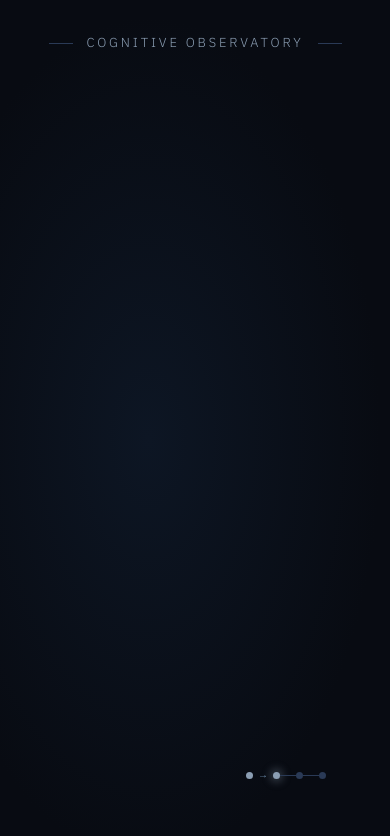
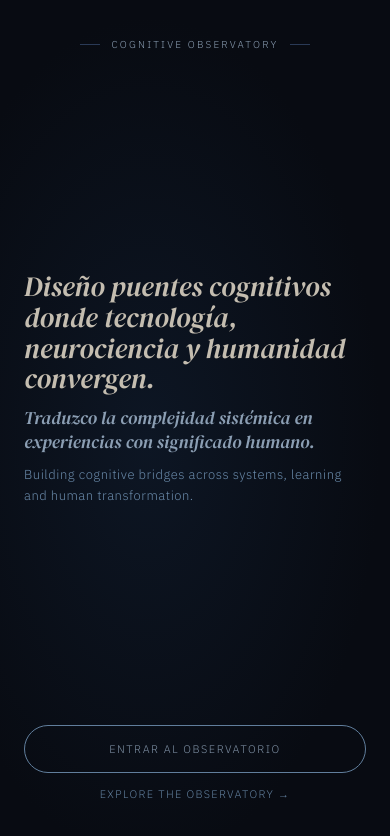
Before and after one commit to 0Wenn0/cognitive-observatory, a Next.js app: page / in a window 390 px wide. Shown: the top 836 px of the page. Built offline with nearby package versions, Linux system fonts and the light colour scheme.

Commit message:
feat: MobileHero — componente editorial separado para mobile

```diff
--- a/app/globals.css
+++ b/app/globals.css
@@ -6,8 +6,6 @@
    Todos los valores tienen respaldo científico documentado.
    NO modificar sin consultar la Columna Vertebral v3.2
 ════════════════════════════════════════════════════ */
-
-@import url('https://fonts.googleapis.com/css2?family=DM+Serif+Display:ital@0;1&family=DM+Sans:wght@300;400;500&family=IBM+Plex+Sans:wght@300;400;500&display=swap');
 
 :root {
 
--- a/components/hero/HeroSection.tsx
+++ b/components/hero/HeroSection.tsx
@@ -1,5 +1,5 @@
 'use client';
-
+import MobileHero from '@/components/hero/MobileHero';
 import { useEffect, useRef, useState } from 'react';
 import { motion, AnimatePresence } from 'framer-motion';
 import { HERO_CONTENT, HERO_SCENES } from '@/lib/content';
@@ -19,6 +19,8 @@ export default function HeroSection() {
   const [showHint, setShowHint]             = useState(false);
   const [hoverPrimary, setHoverPrimary]     = useState(false);
   const [hoverSecondary, setHoverSecondary] = useState(false);
+  const [isMobile, setIsMobile] = useState(false);
+  const [mounted, setMounted]   = useState(false);
   const nextActionRef                       = useRef<() => void>(() => {});
   const timeoutsRef                         = useRef<NodeJS.Timeout[]>([]);
 
@@ -58,8 +60,7 @@ const step4 = () => {
     };
 
     // FASE PRE-FINAL — destello amarillo único.
-    // Un evento, no un estado continuo — por eso tiene
-    // mayor impacto narrativo que un pulso repetido.
+    // Un evento, no un estado continuo — por eso tiene mayor impacto narrativo que un pulso repetido.
     // Zeki (1993): #C8A84B detectado en <200ms en fondos oscuros.
     // Respuesta de orientación involuntaria — el sistema visual
     // lo detecta antes de que la conciencia intervenga.
@@ -125,7 +126,18 @@ const step4 = () => {
   // eslint-disable-next-line react-hooks/exhaustive-deps
   }, []);
 
-  // BYPASS — el clic adelanta la acción pendiente.
+
+  // Detecta mobile en tiempo real sin afectar desktop.
+  // Se actualiza si el usuario rota el dispositivo.
+  // Apple HIG (2023): contenido visible sin scroll en mobile.
+  useEffect(() => {
+    const checkMobile = () => setIsMobile(window.innerWidth <= 430);
+    checkMobile();
+    setMounted(true);
+    window.addEventListener('resize', checkMobile);
+    return () => window.removeEventListener('resize', checkMobile);
+  }, []);
+    // BYPASS — el clic adelanta la acción pendiente.
   // La siguiente fase sigue su ritmo natural hasta nuevo clic.
   // Nielsen (1994): respuesta inmediata al input del usuario
   // es fundamental para sensación de control y confianza.
@@ -176,7 +188,10 @@ const step4 = () => {
     transition: 'opacity 1.1s ease, transform 1.1s ease',
   });
 
+   if (!mounted) return null;
+   if (isMobile) return <MobileHero />;
   return (
+
     <section style={{
       position: 'relative',
       width: '100vw',
@@ -240,19 +255,10 @@ const step4 = () => {
           <span style={{ display: 'block', width: '24px', height: '0.5px', background: '#2a3a56' }} />
        </div>
 
-{/* DESTELLO ESTELAR — pulso contemplativo asimétrico
-            La curva de animación es intencional:
-            aparición lenta (0-30%) · pico brevísimo (30%) ·
-            disolución muy lenta (30-100%).
-            Como una estrella que emerge del oscuro y se disuelve
-            de vuelta en él — nunca "llega" ni "se va",
-            simplemente "es" y luego "deja de ser".
-            Referencia: Tarkovsky (Stalker, 1979) — la luz
-            en la Zona no tiene fuente identificable,
-            emerge del ambiente mismo.
-            Centro: 3px sólido — casi un punto matemático.
-            Gradiente: 4 capas concéntricas que se disuelven
-            hacia el negro. La luz ES el gradiente,
+{/* DESTELLO ESTELAR — pulso contemplativo asimétrico: La curva de animación es intencional: aparición lenta (0-30%) · pico brevísimo (30%) ·  disolución muy lenta (30-100%).
+            Como una estrella que emerge del oscuro y se disuelve de vuelta en él — nunca "llega" ni "se va", simplemente "es" y luego "deja de ser".
+            Referencia: Tarkovsky (Stalker, 1979) — la luz en la Zona no tiene fuente identificable, emerge del ambiente mismo.
+            Centro: 3px sólido — casi un punto matemático Gradiente: 4 capas concéntricas que se disuelven hacia el negro. La luz ES el gradiente,
             no el centro. */}
         <div style={{ height: '28px' }} />
         <AnimatePresence>
@@ -346,12 +352,8 @@ const step4 = () => {
       </div>
 
 
-      {/* HINT DE BYPASS — desaparece después de 3s
-          Aparece con la primera frase cuando el usuario
-          ya está orientado y listo para recibir instrucción.
-          Desaparece antes de que se vuelva ruido visual.
-          Csikszentmihalyi (1990): el exceso de instrucción
-          destruye la sensación de flujo y descubrimiento. */}
+      {/* HINT DE BYPASS — desaparece después de 3s Aparece con la primera frase cuando el usuario  ya está orientado y listo para recibir instrucción.
+          Desaparece antes de que se vuelva ruido visual. Csikszentmihalyi (1990): el exceso de instrucción  destruye la sensación de flujo y descubrimiento. */}
       <AnimatePresence>
         {showHint && (
           <motion.p
--- a/components/hero/MobileHero.tsx
+++ b/components/hero/MobileHero.tsx
@@ -4,36 +4,31 @@ import { useEffect, useRef, useState } from 'react';
 import { motion, AnimatePresence } from 'framer-motion';
 import { HERO_CONTENT } from '@/lib/content';
 
-// Componente mobile — experiencia contemplativa editorial.
+// MOBILE HERO — experiencia contemplativa editorial propia.
 // NO es una versión comprimida del hero desktop.
-// Es una experiencia propia, diseñada para viewport vertical.
-// ChatGPT Debug Summary (2026): hero desktop es cinematográfico
-// y widescreen — mobile debe ser "portable contemplative fragment".
+// Diseñada desde cero para viewport vertical móvil.
+// ChatGPT Debug Summary (2026): "a portable contemplative fragment"
+// vs "a compressed cinematic canvas."
 // Apple HIG (2023): contenido visible sin scroll en primera pantalla.
 
 export default function MobileHero() {
-  const [showContent, setShowContent] = useState(false);
-  const [block, setBlock]             = useState(0);
+  const [block, setBlock]           = useState(0);
   const [showButtons, setShowButtons] = useState(false);
-  const timeoutsRef                   = useRef<NodeJS.Timeout[]>([]);
+  const timeoutsRef                 = useRef<NodeJS.Timeout[]>([]);
 
-  const addTimeout = (fn: () => void, ms: number) => {
+  const add = (fn: () => void, ms: number) => {
     const t = setTimeout(fn, ms);
     timeoutsRef.current.push(t);
-    return t;
   };
 
   useEffect(() => {
-    // Secuencia mobile — más directa que desktop.
-    // El usuario mobile necesita contenido inmediato.
-    // Nielsen Norman Group (2018): mobile users scan faster
-    // and expect content within 2-3 seconds.
-    addTimeout(() => setShowContent(true), 800);
-    addTimeout(() => setBlock(1), 1000);
-    addTimeout(() => setBlock(2), 2500);
-    addTimeout(() => setBlock(3), 4000);
-    addTimeout(() => setShowButtons(true), 5200);
-
+    // Secuencia mobile — directa y contemplativa.
+    // Nielsen Norman Group (2018): mobile users necesitan
+    // contenido visible en menos de 3 segundos.
+    add(() => setBlock(1), 800);
+    add(() => setBlock(2), 2200);
+    add(() => setBlock(3), 3600);
+    add(() => setShowButtons(true), 4800);
     return () => timeoutsRef.current.forEach(clearTimeout);
   // eslint-disable-next-line react-hooks/exhaustive-deps
   }, []);
@@ -45,19 +40,18 @@ export default function MobileHero() {
   });
 
   return (
-    <section style={{
-      position: 'relative',
+    <div style={{
       width: '100%',
-      minHeight: '100dvh',
-      overflow: 'hidden',
-      overflowY: 'hidden',
+      height: '100dvh',
       backgroundColor: '#080b12',
+      background: 'radial-gradient(ellipse at 38% 52%, #0d1624 0%, #080b12 68%)',
       display: 'flex',
       flexDirection: 'column',
       boxSizing: 'border-box',
+      overflow: 'hidden',
     }}>
 
-      {/* SEO — texto semántico invisible para bots.
+      {/* SEO — invisible para el usuario, visible para Google.
           Google Search Central (2023): bots no leen WebGL. */}
       <h1 style={{
         position: 'absolute', width: 1, height: 1,
@@ -65,65 +59,61 @@ export default function MobileHero() {
       }}>
         {HERO_CONTENT.manifesto}
       </h1>
-
-      {/* Fondo atmosférico — gradiente contemplativo.
-          Adelson (2000): profundidad tridimensional habitable. */}
-      <div style={{
-        position: 'absolute', inset: 0, zIndex: 0,
-        background: 'radial-gradient(ellipse at 38% 52%, #0d1624 0%, #080b12 68%)',
-      }} aria-hidden="true" />
-
       {/* TAG — ancla de identidad desde frame 0.
           LeDoux (1996): sin ancla visual, la amígdala activa
           alerta de ambigüedad en 80-100ms. */}
       <div style={{
-        position: 'relative', zIndex: 10,
-        paddingTop: '32px',
-        display: 'flex', justifyContent: 'center',
+        paddingTop: '36px',
+        display: 'flex',
+        justifyContent: 'center',
         flexShrink: 0,
       }}>
         <div style={{
           fontFamily: "'IBM Plex Sans', sans-serif",
-          fontSize: '10px', letterSpacing: '0.22em',
-          textTransform: 'uppercase', color: '#8b9eb3',
-          display: 'flex', alignItems: 'center', gap: '12px',
+          fontSize: '10px',
+          letterSpacing: '0.22em',
+          textTransform: 'uppercase',
+          color: '#8b9eb3',
+          display: 'flex',
+          alignItems: 'center',
+          gap: '12px',
         }}>
-          <span style={{ display: 'block', width: '20px', height: '0.5px', background: '#2a3a56' }} />
+          <span style={{ width: '20px', height: '0.5px', background: '#2a3a56', display: 'block' }} />
           Cognitive Observatory
-          <span style={{ display: 'block', width: '20px', height: '0.5px', background: '#2a3a56' }} />
+          <span style={{ width: '20px', height: '0.5px', background: '#2a3a56', display: 'block' }} />
         </div>
       </div>
 
       {/* CONTENIDO PRINCIPAL — flujo vertical editorial.
-          En mobile el contenido fluye naturalmente —
-          no flota en posición absoluta como en desktop.
-          Esto elimina todos los problemas de gap y overflow.
-          El espacio entre elementos es flex, no absolute.
-          flex: 1 hace que este bloque ocupe todo el espacio
-          disponible entre el tag y los botones. */}
+          flex: 1 ocupa todo el espacio disponible entre
+          el tag y los botones — sin gaps, sin scroll.
+          justify-content: center centra verticalmente
+          el texto en ese espacio disponible.
+          Esta arquitectura elimina todos los problemas
+          de posición absoluta que causaban el scroll. */}
       <div style={{
-        position: 'relative', zIndex: 10,
         flex: 1,
         display: 'flex',
         flexDirection: 'column',
         justifyContent: 'center',
-        padding: '0 20px',
+        padding: '0 24px',
         boxSizing: 'border-box',
+        gap: '12px',
       }}>
 
-        {showContent && (
-          <>
         {/* Bloque 1 — Manifiesto principal.
             28px — aprobado. Rayner (1998): mantiene
             jerarquía visual en alta densidad (395ppi G60).
-                Paivio (1986): tres anclas semánticas concretas. */}
+            Paivio (1986): tres anclas semánticas concretas
+            generan mayor retención que dos elementos. */}
         <div style={blockStyle(block >= 1)}>
           <h2 style={{
             fontFamily: "'DM Serif Display', serif",
             fontSize: '28px',
-                fontStyle: 'italic', color: '#c4bdb0',
+            fontStyle: 'italic',
+            color: '#c4bdb0',
             lineHeight: 1.1,
-                marginBottom: '16px',
+            margin: 0,
           }}>
             {HERO_CONTENT.manifesto}
           </h2>
@@ -136,9 +126,10 @@ export default function MobileHero() {
           <p style={{
             fontFamily: "'DM Serif Display', serif",
             fontSize: '18px',
-                fontStyle: 'italic', color: '#8b9eb3',
+            fontStyle: 'italic',
+            color: '#8b9eb3',
             lineHeight: 1.3,
-                marginBottom: '14px',
+            margin: 0,
           }}>
             {HERO_CONTENT.secondLine}
           </p>
@@ -146,76 +137,77 @@ export default function MobileHero() {
 
         {/* Bloque 3 — Coda EN.
             Kroll & Bialystok (2013): L2 activa modo de
-                categorización y evaluación global. */}
+            categorización y evaluación global en el cerebro.
+            Subordinada visualmente — IBM Plex vs DM Serif. */}
         <div style={blockStyle(block >= 3)}>
           <p style={{
             fontFamily: "'IBM Plex Sans', sans-serif",
             fontSize: '13px',
-                letterSpacing: '0.04em', color: '#8b9eb3',
+            letterSpacing: '0.04em',
+            color: '#6a8aaa',
             lineHeight: 1.6,
+            margin: 0,
           }}>
             {HERO_CONTENT.coda}
           </p>
         </div>
-          </>
-        )}
+
       </div>
 
-      {/* BOTONES — integrados al flujo vertical.
-          En mobile los botones son parte del flujo —
-          no flotan en posición absoluta.
-          Esto elimina el gap enorme y el problema de scroll.
-          safe-area-inset-bottom respeta el UI del dispositivo.
-          Cialdini (2001): CTA como puerta abierta. */}
+      {/* BOTONES — parte del flujo vertical, no absolutos.
+          flexShrink: 0 garantiza que no se compriman.
+          paddingBottom con safe-area respeta el UI del
+          dispositivo — Android gesture nav + Safari bottom bar.
+          Cialdini (2001): CTA como puerta abierta,
+          no elemento decorativo flotante. */}
       <AnimatePresence>
         {showButtons && (
           <motion.div
-            initial={{ opacity: 0, y: 8 }}
-            animate={{ opacity: 1, y: 0 }}
+            initial={{ opacity: 0 }}
+            animate={{ opacity: 1 }}
             transition={{ duration: 0.9 }}
             style={{
-              position: 'relative', zIndex: 10,
+              flexShrink: 0,
               display: 'flex',
               flexDirection: 'column',
+              alignItems: 'center',
               gap: '12px',
-              padding: '0 20px',
-              paddingBottom: 'calc(env(safe-area-inset-bottom) + 48px)',
+              padding: '0 24px',
+              paddingBottom: 'calc(env(safe-area-inset-bottom) + 40px)',
               boxSizing: 'border-box',
-              flexShrink: 0,
             }}
           >
             <button
-              onClick={(e) => {
-                e.stopPropagation();
-                document.getElementById('constellation')
-                  ?.scrollIntoView({ behavior: 'smooth' });
-              }}
+              onClick={() => document.getElementById('constellation')
+                ?.scrollIntoView({ behavior: 'smooth' })}
               style={{
                 fontFamily: "'IBM Plex Sans', sans-serif",
                 fontSize: '11px',
-                letterSpacing: '0.14em', textTransform: 'uppercase',
+                letterSpacing: '0.14em',
+                textTransform: 'uppercase',
                 color: '#8b9eb3',
                 border: '0.5px solid #6a8aaa',
-                padding: '16px 24px',
-                borderRadius: '30px', background: 'transparent',
-                cursor: 'pointer', width: '100%',
+                padding: '14px 24px',
+                borderRadius: '30px',
+                background: 'transparent',
+                cursor: 'pointer',
+                width: '100%',
               }}
             >
               {HERO_CONTENT.ctaPrimary}
             </button>
             <button
-              onClick={(e) => {
-                e.stopPropagation();
-                document.getElementById('constellation')
-                  ?.scrollIntoView({ behavior: 'smooth' });
-              }}
+              onClick={() => document.getElementById('constellation')
+                ?.scrollIntoView({ behavior: 'smooth' })}
               style={{
                 fontFamily: "'IBM Plex Sans', sans-serif",
                 fontSize: '11px',
-                letterSpacing: '0.12em', textTransform: 'uppercase',
+                letterSpacing: '0.12em',
+                textTransform: 'uppercase',
                 color: '#6a8aaa',
-                background: 'none', border: 'none',
-                cursor: 'pointer', textAlign: 'center',
+                background: 'none',
+                border: 'none',
+                cursor: 'pointer',
               }}
             >
               {HERO_CONTENT.ctaSecondary}
@@ -224,43 +216,6 @@ export default function MobileHero() {
         )}
       </AnimatePresence>
 
-      {/* INDICADORES — centro inferior.
-          Posición absoluta solo para los indicadores —
-          elemento pequeño que no afecta el flujo del contenido.
-          Posner (1980): equilibrio perceptivo en zona inferior. */}
-      <div style={{
-        position: 'absolute',
-        bottom: 'calc(env(safe-area-inset-bottom) + 12px)',
-        left: '50%',
-        transform: 'translateX(-50%)',
-        zIndex: 20,
-        display: 'flex', alignItems: 'center',
-      }}>
-        {[1, 2, 3, 4].map((step, index) => (
-          <div key={step} style={{ display: 'flex', alignItems: 'center' }}>
-            {index > 0 && (
-              index === 1 ? (
-                <span style={{
-                  fontSize: '9px', color: '#2a3a56',
-                  margin: '0 4px',
-                  fontFamily: "'IBM Plex Sans', sans-serif",
-                }}>→</span>
-              ) : (
-                <div style={{
-                  width: '12px', height: '0.5px',
-                  backgroundColor: '#2a3a56',
-                }} />
-              )
-            )}
-            <div style={{
-              width: '5px', height: '5px',
-              borderRadius: '50%',
-              backgroundColor: '#2a3a56',
-            }} />
     </div>
-        ))}
-      </div>
-
-    </section>
   );
 }
```
Lines whose indentation alone changed are shown as unchanged.
